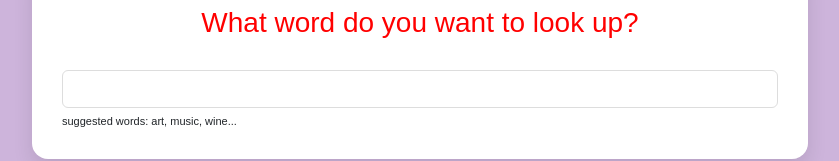
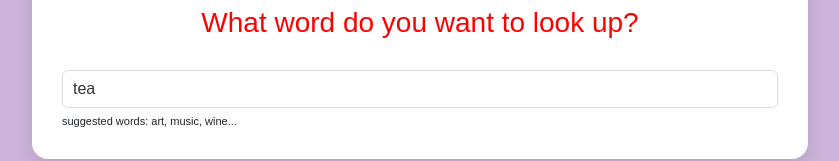
Before and after one commit to agagotowiec/dictionary-react, a React (Create React App) app: page / in a window 1280 px wide. Shown: the part 162-323 px from the top of the page, without its empty margins (220-1059 px from the left). Built offline with nearby package versions, Linux system fonts and the light colour scheme; no server answers; a web font is replaced by a local one.

Commit message:
added default keyword

```diff
--- a/src/App.js
+++ b/src/App.js
@@ -10,7 +10,7 @@ function App() {
 					<h1>React Dictionary</h1>
 				</header>
 				<main>
-					<Dictionary />
+					<Dictionary defaultKeyword="tea" />
 				</main>
 				<footer className="text-center">
 					This project was coded by
```
